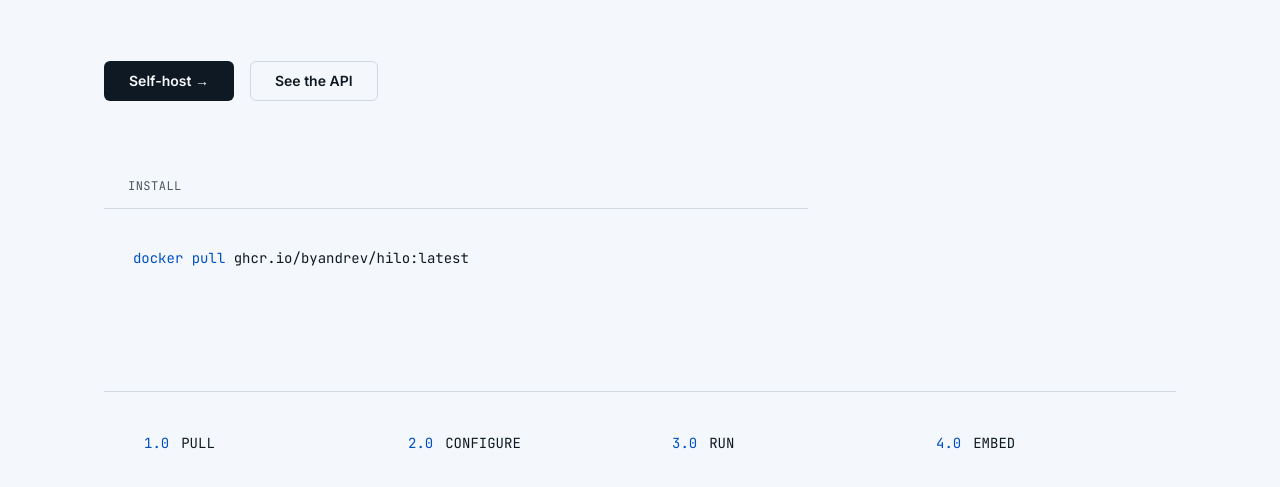
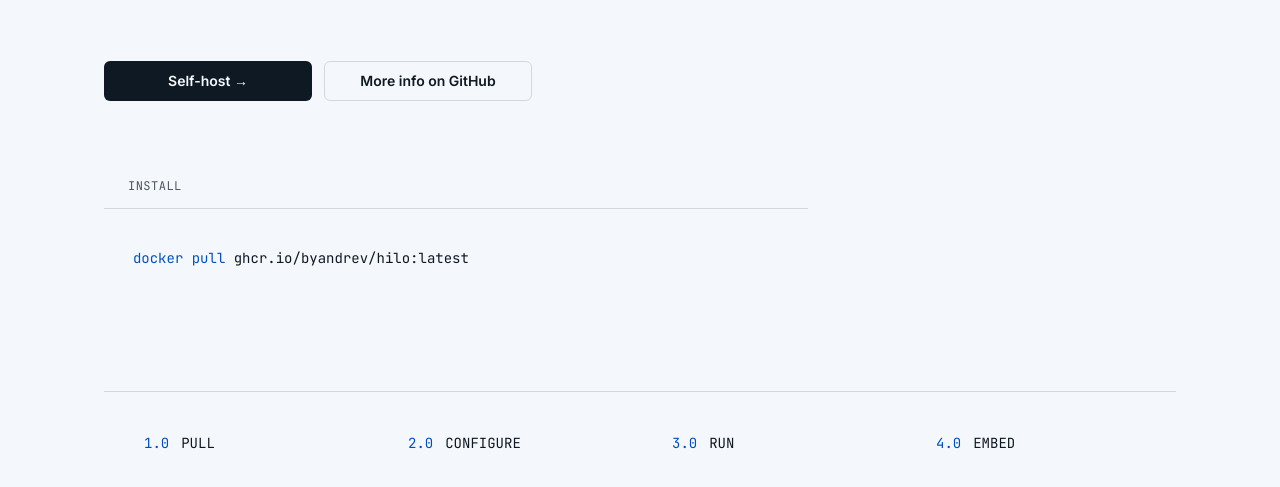
Before and after one commit to byandrev/hilo, a plain HTML site: page landing/index.html in a window 1280 px wide. Shown: the part 459-946 px from the top of the page. Drawn offline with Linux system fonts and the light colour scheme.

Commit message:
feat: enhance call-to-action section with GitHub link and styling adjustments

```diff
--- a/landing/index.html
+++ b/landing/index.html
@@ -68,8 +68,17 @@
           </p>
 
           <div class="hero__actions reveal" style="--i: 3">
-            <a class="btn btn--primary" href="#setup">Self-host &rarr;</a>
-            <a class="btn btn--ghost" href="#api">See the API</a>
+            <div class="final-cta__actions">
+              <a class="btn btn--primary" href="#setup">Self-host &rarr;</a>
+
+              <a
+                class="btn btn--ghost"
+                href="https://github.com/byandrev/hilo"
+                target="_blank"
+                rel="noopener noreferrer"
+                >More info on GitHub</a
+              >
+            </div>
           </div>
 
           <figure class="hero__code reveal" style="--i: 4">
--- a/landing/styles.css
+++ b/landing/styles.css
@@ -312,6 +312,10 @@ pre code {
   gap: var(--space-md);
   margin-top: var(--space-2xl);
 }
+.hero__actions .btn {
+  min-width: 13rem;
+  justify-content: center;
+}
 
 .hero__code {
   margin-top: var(--space-2xl);
@@ -582,6 +586,12 @@ pre code {
   font-size: var(--text-base);
   padding: var(--space-md) var(--space-xl);
 }
+.final-cta__actions {
+  display: flex;
+  flex-wrap: wrap;
+  justify-content: center;
+  gap: var(--space-sm);
+}
 
 /* ---------- footer · Ft2 inline single line ---------- */
 
```
